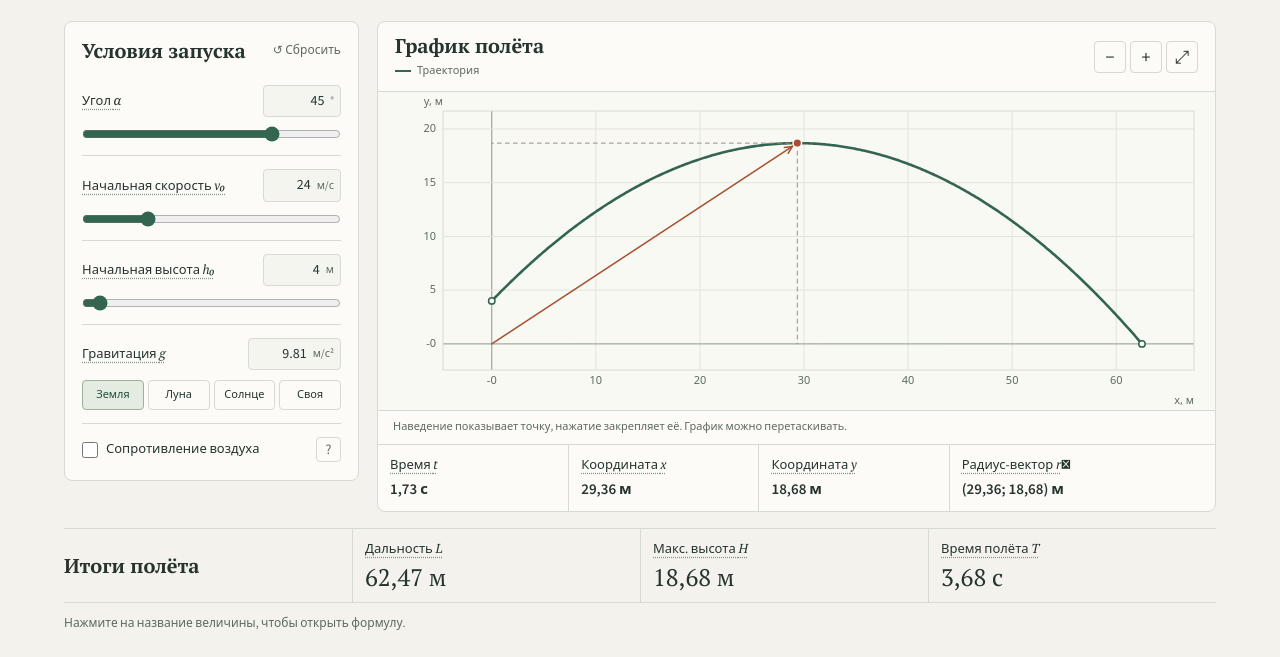
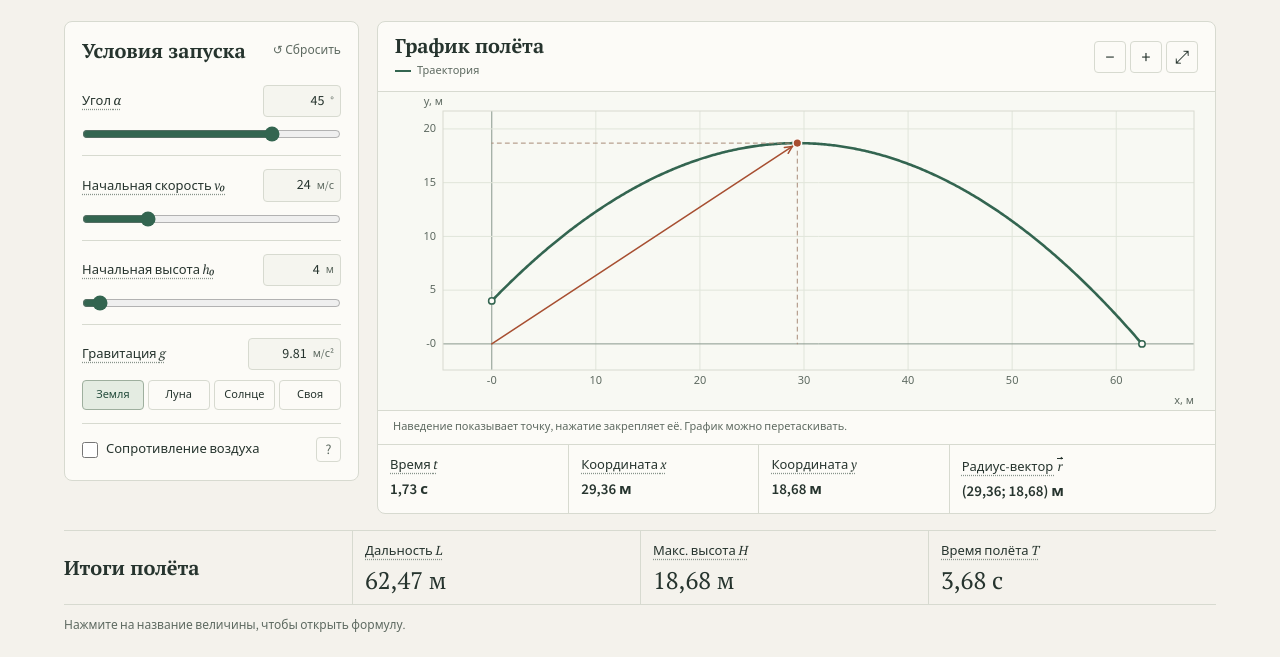
Before and after one commit to KorkinTS/ballistics-lab, a plain HTML site: page index.html in a window 1280 px wide. Shown: the part 200-857 px from the top of the page. Drawn offline with nearby package versions, Linux system fonts and the light colour scheme.

Commit message:
Render vector arrows without font-dependent glyphs

```diff
--- a/app.js
+++ b/app.js
@@ -55,14 +55,24 @@ const formulas = {
     "При k > 0 время находится численно из y(T) = 0 на нисходящей части траектории."],
 };
 
+function renderFormulaText(text) {
+  return text.split(/([A-Za-z]\u20d7)/u).map((part) => {
+    if (!part.endsWith("\u20d7")) return part;
+    const symbol = document.createElement("i");
+    symbol.className = "vector-symbol";
+    symbol.textContent = part[0];
+    return symbol;
+  });
+}
+
 const dialog = byId("formula-dialog");
 document.querySelectorAll("[data-formula]").forEach((button) => {
   button.addEventListener("click", () => {
     const [title, ...lines] = formulas[button.dataset.formula];
-    byId("formula-title").textContent = title;
+    byId("formula-title").replaceChildren(...renderFormulaText(title));
     byId("formula-body").replaceChildren(...lines.map((line) => {
       const paragraph = document.createElement("p");
-      paragraph.textContent = Array.isArray(line) ? line[0] : line;
+      paragraph.append(...renderFormulaText(Array.isArray(line) ? line[0] : line));
       if (Array.isArray(line)) paragraph.className = "equation";
       return paragraph;
     }));
--- a/index.html
+++ b/index.html
@@ -5,9 +5,9 @@
   <meta name="viewport" content="width=device-width, initial-scale=1">
   <meta name="description" content="Интерактивная модель движения тела, брошенного под углом к горизонту.">
   <title>Траектория — механика движения</title>
-  <link rel="stylesheet" href="style.css">
+  <link rel="stylesheet" href="style.css?v=2">
   <script src="physics.js" defer></script>
-  <script src="app.js" defer></script>
+  <script src="app.js?v=2" defer></script>
 </head>
 <body>
   <div class="page">
@@ -87,7 +87,7 @@
             <div><button class="formula-label" data-formula="time">Время <i>t</i></button><output id="point-time"></output></div>
             <div><button class="formula-label" data-formula="x">Координата <i>x</i></button><output id="point-x"></output></div>
             <div><button class="formula-label" data-formula="y">Координата <i>y</i></button><output id="point-y"></output></div>
-            <div><button class="formula-label" data-formula="vector">Радиус-вектор <i>r⃗</i></button><output id="point-vector"></output></div>
+            <div><button class="formula-label" data-formula="vector">Радиус-вектор <i class="vector-symbol">r</i></button><output id="point-vector"></output></div>
           </div>
         </section>
       </div>
--- a/style.css
+++ b/style.css
@@ -92,6 +92,32 @@ dialog::backdrop { background: rgb(38 52 46 / 42%); }
 .dialog-head button { border: 1px solid var(--line); border-radius: 4px; background: none; width: 32px; height: 32px; font-size: 21px; }
 #formula-body p { margin: 12px 0 0; }
 .equation { padding: 8px 10px; background: #eef1e8; font: 17px/1.35 var(--serif); overflow-wrap: anywhere; }
+.vector-symbol {
+  position: relative;
+  display: inline-block;
+  min-width: .62em;
+  padding-top: .16em;
+  text-align: center;
+  white-space: nowrap;
+}
+.vector-symbol::before, .vector-symbol::after {
+  content: "";
+  position: absolute;
+  pointer-events: none;
+}
+.vector-symbol::before {
+  inset: .21em .09em auto .06em;
+  border-top: 1px solid currentColor;
+}
+.vector-symbol::after {
+  top: .21em;
+  right: .08em;
+  width: .19em;
+  height: .19em;
+  border-top: 1px solid currentColor;
+  border-right: 1px solid currentColor;
+  transform: translateY(calc(-50% + .5px)) rotate(45deg);
+}
 @media (max-width: 760px) {
   .workspace { grid-template-columns: 1fr; }
   #settings-form { display: grid; grid-template-columns: repeat(2, minmax(0, 1fr)); column-gap: 14px; }
```
